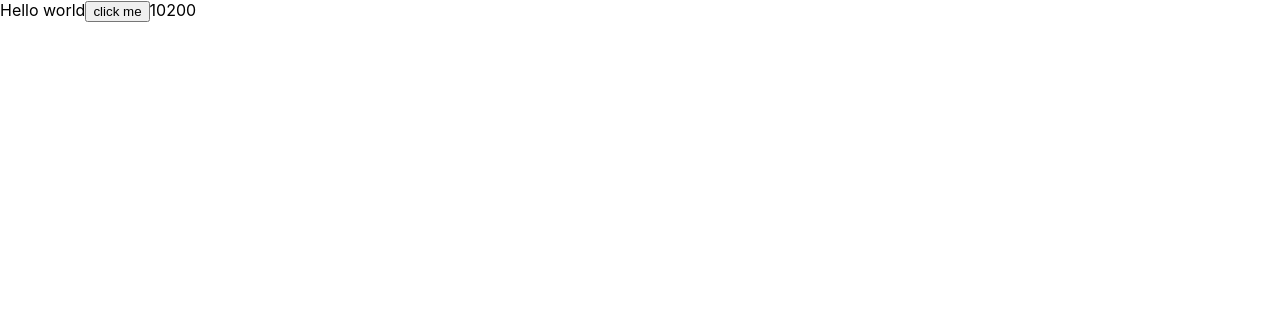
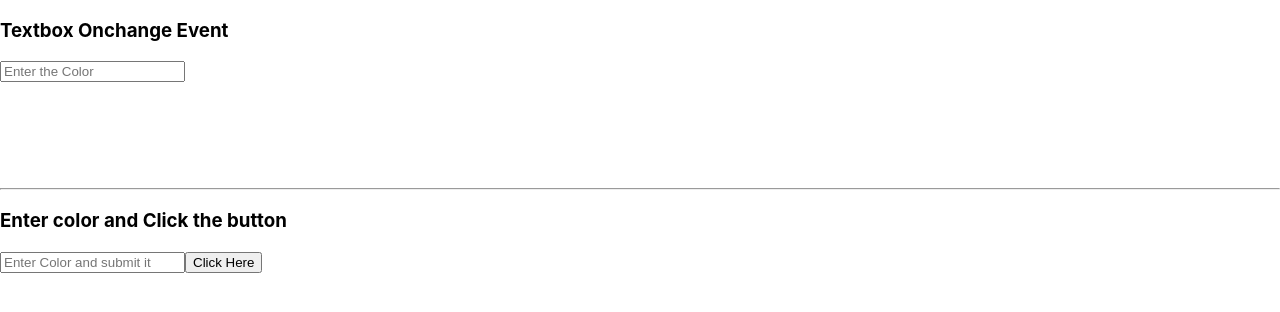
Before and after one commit to nirmalalexmk/ReactTraining, a React (Create React App) app: page / in a window 1280 px wide. Shown: the top 312 px of the page. Built offline with nearby package versions, Linux system fonts and the light colour scheme.

Commit message:
some changes

```diff
--- a/src/components/App.js
+++ b/src/components/App.js
@@ -1,41 +1,11 @@
 import React from "react";
-var a = 10;
-var b = 100;
-var d=0;
-let c = {
-  backgroundColor: "green",
-  width: 300,
-  height: 300
+import StateVariables from "./StateVariables";
+export default class Akash extends React.Component {
 
-};
-
-
-
-export default class Akash extends React.Component{
-
-  showContent = () => {
-    a = 20;
-    b = 500;
-    console.log(a);
-    console.log(b);
-  }
-
-  render(){
-    b = 200;
-    return(
-      <div
-        style={{
-          backgroundColor: a,
-          width: 300,
-          height: 300
-        }}
-      >
-        Hello world
-        <button onClick={this.showContent}>
-          click me
-        </button>
-        {a}
-        {b}
+  render() {
+    return (
+      <div>
+        <StateVariables />
       </div>
     )
   }
--- /dev/null
+++ b/src/components/StateVariables.js
@@ -0,0 +1,50 @@
+import React from "react";
+
+class StateVariables extends React.Component {
+  state = {
+    color1: "",
+    color2: "",
+  };
+
+  render() {
+    let inpColor = "";
+
+    return (
+      <>
+        <div>
+          <h3>Textbox Onchange Event</h3>
+          <div style={{ backgroundColor: this.state.color1, width: 400,minHeight:100 }}>
+            <input
+              type="text"
+              name="username"
+              placeholder="Enter the Color"
+              onChange={(e) => this.setState({ color1: e.target.value })}
+            />
+          </div>
+        </div>
+        <br />
+        <hr />
+        <div>
+          <h3>Enter color and Click the button </h3>
+
+          <div style={{ backgroundColor: this.state.color2, width: 400,minHeight:100 }}>
+            <input
+              type="text"
+              name="user"
+              placeholder="Enter Color and submit it"
+              onChange={(e) => (inpColor = e.target.value)}
+            />
+            <button
+              name="submit"
+              onClick={(e) => this.setState({ color2: inpColor })}
+            >
+              Click Here
+            </button>
+          </div>
+        </div>
+      </>
+    );
+  }
+}
+
+export default StateVariables;
--- a/src/index.js
+++ b/src/index.js
@@ -2,8 +2,6 @@ import React from 'react';
 import ReactDOM from 'react-dom/client';
 import './index.css';
 import Akash from './components/App';
-import reportWebVitals from './reportWebVitals';
-
 const root = ReactDOM.createRoot(document.getElementById('root'));
 root.render(
   <React.StrictMode>
@@ -14,4 +12,4 @@ root.render(
 // If you want to start measuring performance in your app, pass a function
 // to log results (for example: reportWebVitals(console.log))
 // or send to an analytics endpoint. Learn more: https://bit.ly/CRA-vitals
-reportWebVitals();
+;
```
